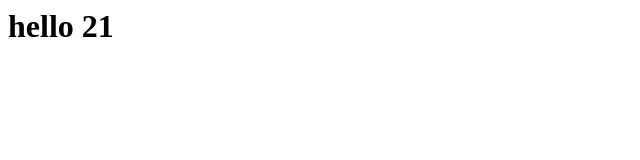
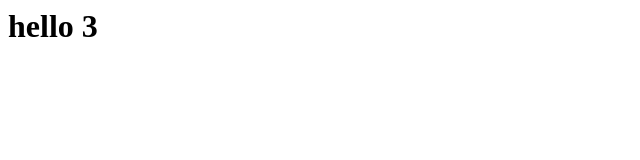
Before and after one commit to shrnjsdud/build, a plain HTML site: page index.html in a window 1280 px wide. Shown: the full height of the page, 0-640 px from the left. Drawn offline with Linux system fonts and the light colour scheme.

Commit message:
3 deploy

```diff
--- a/index.html
+++ b/index.html
@@ -1 +1 @@
-<h1>hello 21</h1>
+<h1>hello 3</h1>
```
